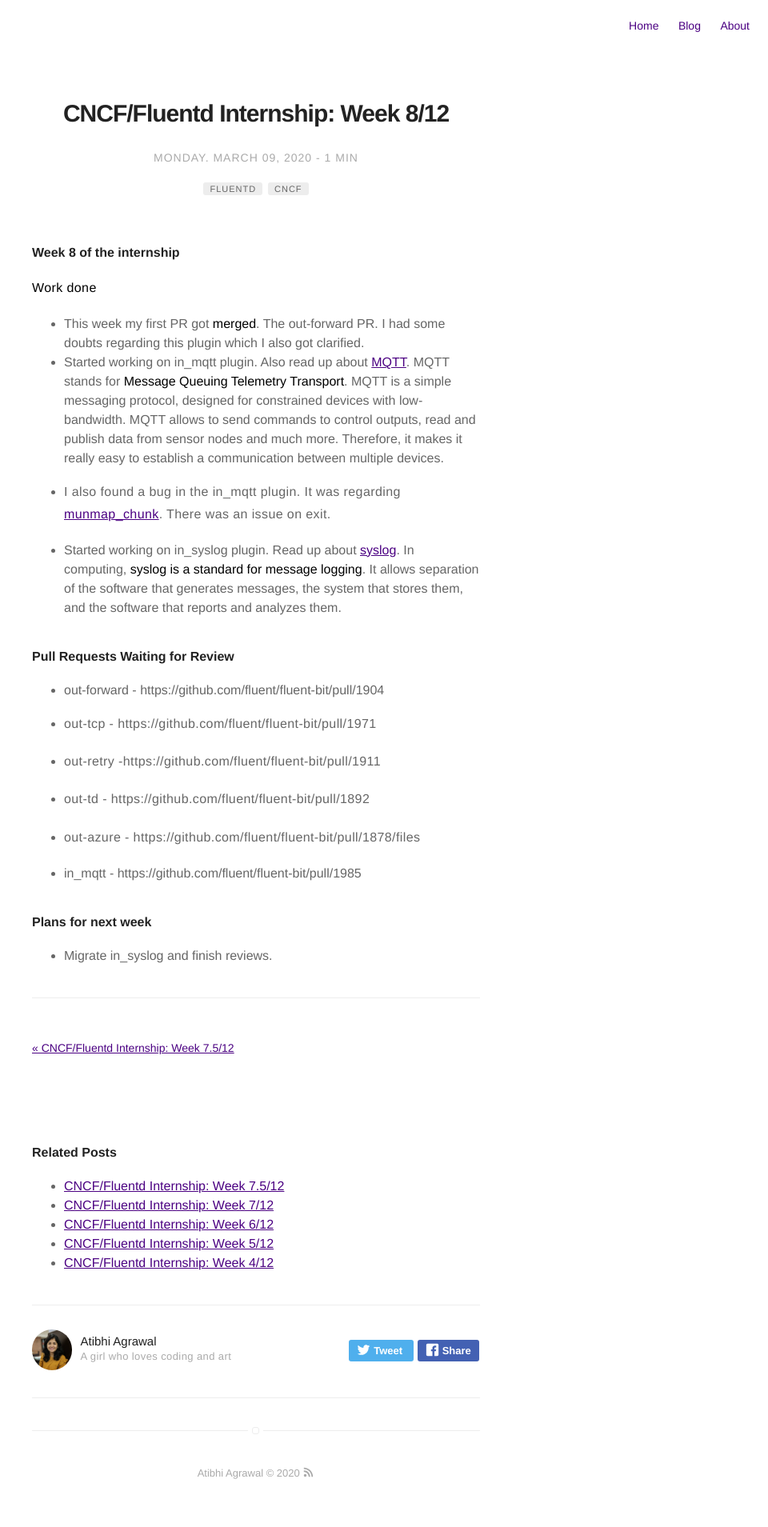
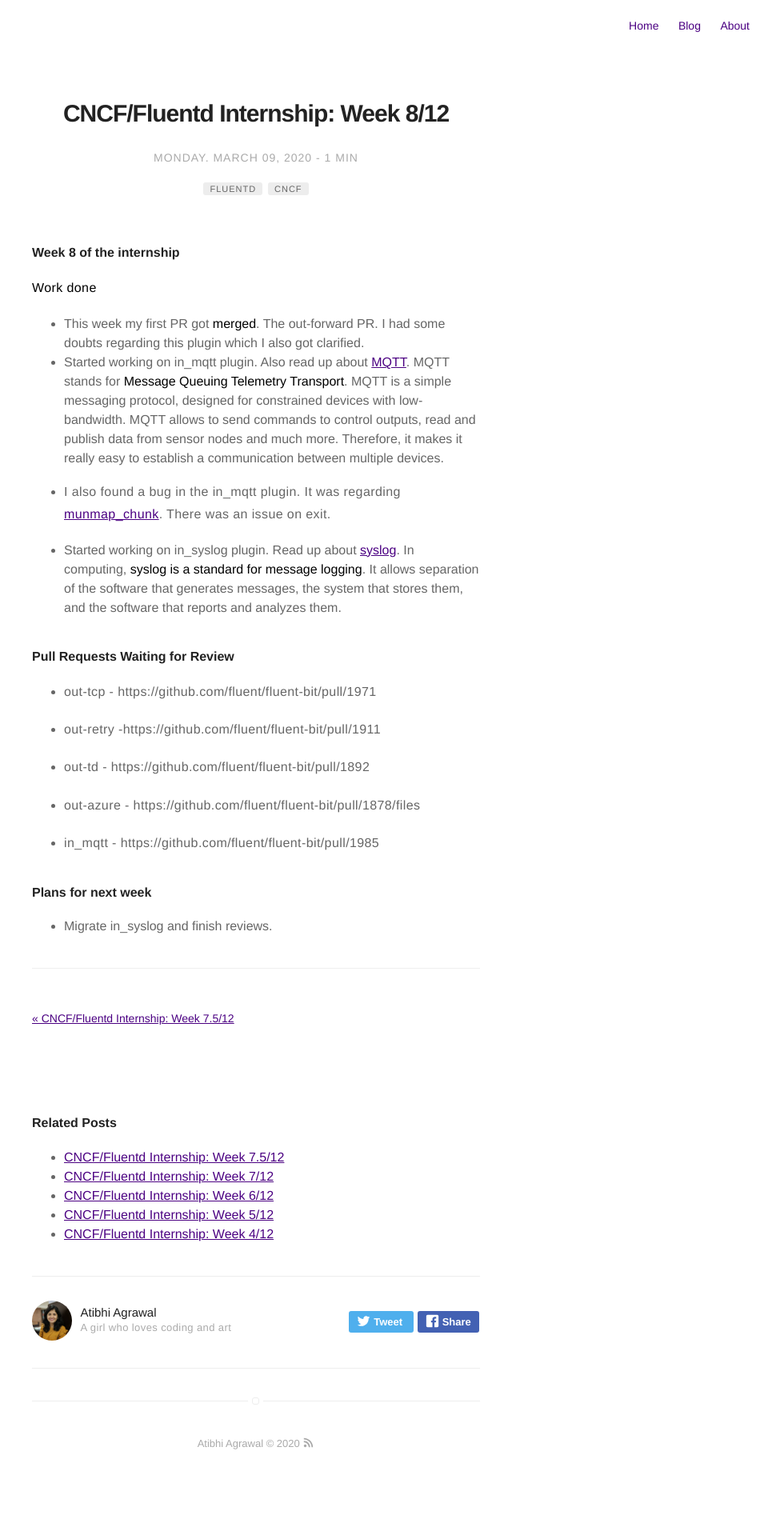
Before and after one commit to asquare14/aSquare14.github.io, a Jekyll site: the page built from _posts/2020-3-9-week8-fluentd-internship.markdown, in a window 1280 px wide. Shown: the whole page at 80% size, without its empty margins (320-1280 px from the left). Built offline with Jekyll 4.4.1, drawn with Linux system fonts in a browser that asks for light colours; after the commit the page ends 1872 px from its top, so only the background shows below that.

Commit message:
Update 2020-3-9-week8-fluentd-internship.markdown

```diff
--- a/_posts/2020-3-9-week8-fluentd-internship.markdown
+++ b/_posts/2020-3-9-week8-fluentd-internship.markdown
@@ -25,7 +25,6 @@
 
 #### Pull Requests Waiting for Review
 
-- out-forward - https://github.com/fluent/fluent-bit/pull/1904
 - out-tcp - https://github.com/fluent/fluent-bit/pull/1971
 
 - out-retry -https://github.com/fluent/fluent-bit/pull/1911
```
